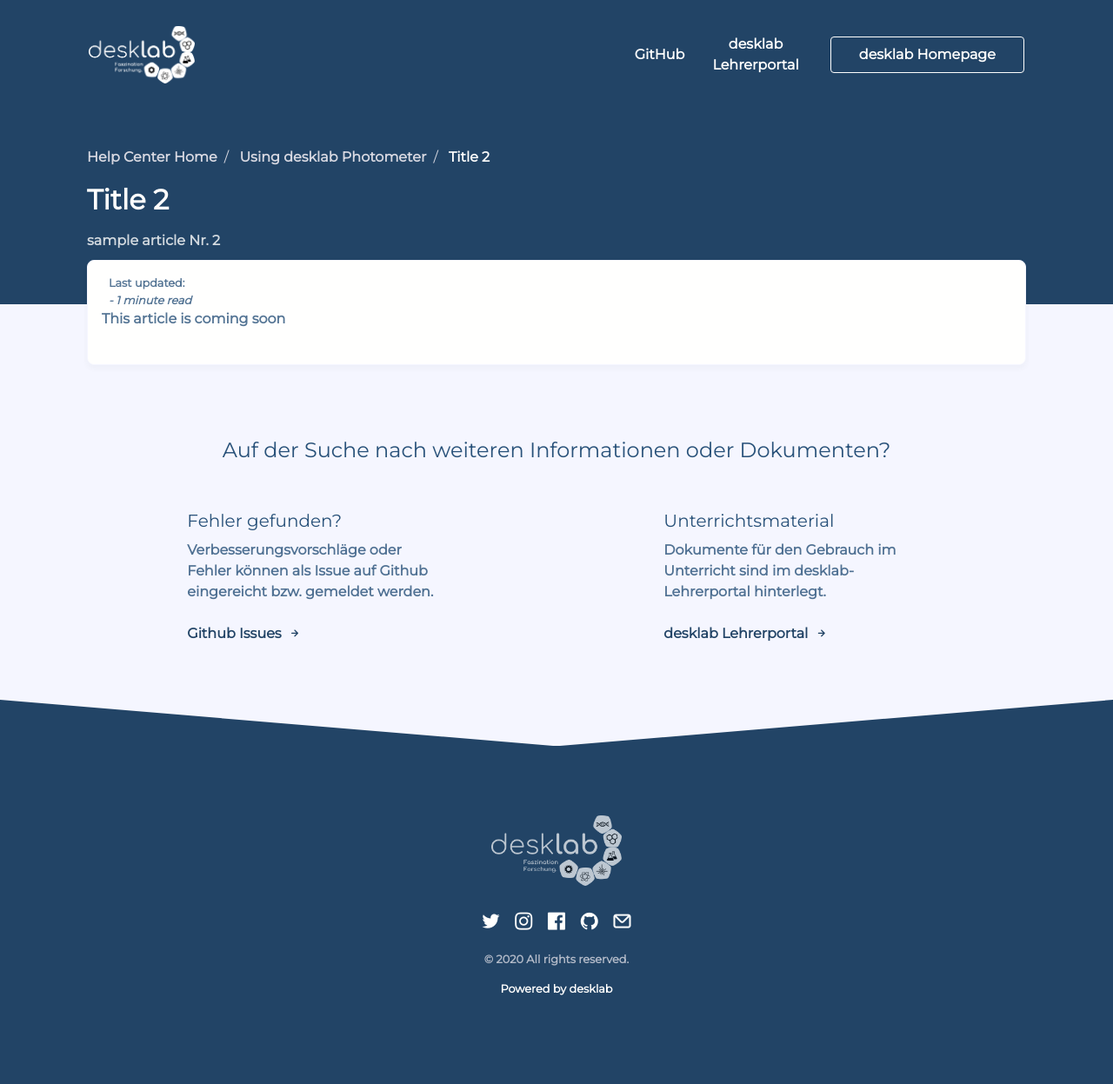
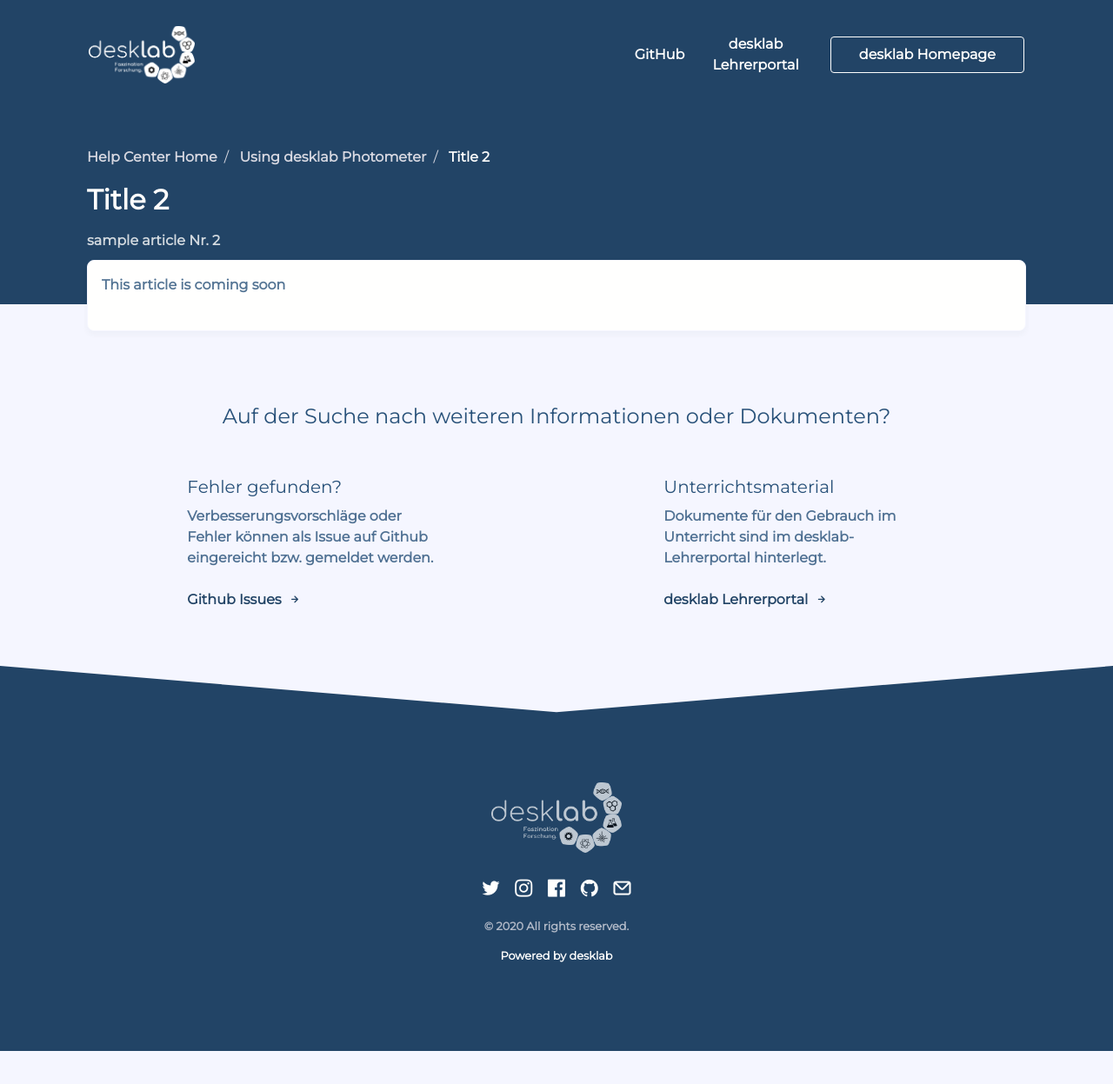
Before and after one commit to desklab/desklab.github.io, a Jekyll site: the page built from _posts/Using Library/2019-12-20-creating-a-new-article.md, in a window 1280 px wide. Shown: the whole page at 87% size. Built offline with Jekyll 4.4.1, drawn with Linux system fonts in a browser that asks for light colours; nearby versions of some CDN libraries; comment, search, counter and statistics services are not loaded; after the commit the page ends 1209 px from its top, so only the background shows below that.

Commit message:
don´t show reading time + date

```diff
--- a/_layouts/post.html
+++ b/_layouts/post.html
@@ -38,13 +38,13 @@
                   </figure>
                   <div class="ml-2">
                     <p class="text-dark text-small mb-0">Written by <span class="text-primary">{{ post_author.name }}</span></p>
-                    <p class="text-dark text-small text-italic mb-0">{% include reading-time.html %}</p>
+                    <!-- <p class="text-dark text-small text-italic mb-0">{% include reading-time.html %}</p> -->
                   </div>
                 </div>
                 {% else %}
                 <div class="ml-2">
-                    <p class="m-0 text-small">Last updated:</p>
-                    <p class="text-dark text-small text-italic mb-0">{{ page.last_modified_at | date: '%B %d, %Y'  }} - {% include reading-time.html %}</p>
+                    <!-- <p class="m-0 text-small">Last updated:</p> -->
+                    <!-- <p class="text-dark text-small text-italic mb-0">{{ page.last_modified_at | date: '%B %d, %Y'  }} - {% include reading-time.html %}</p> -->
                   </div>
                 {% endif %}
 
```
